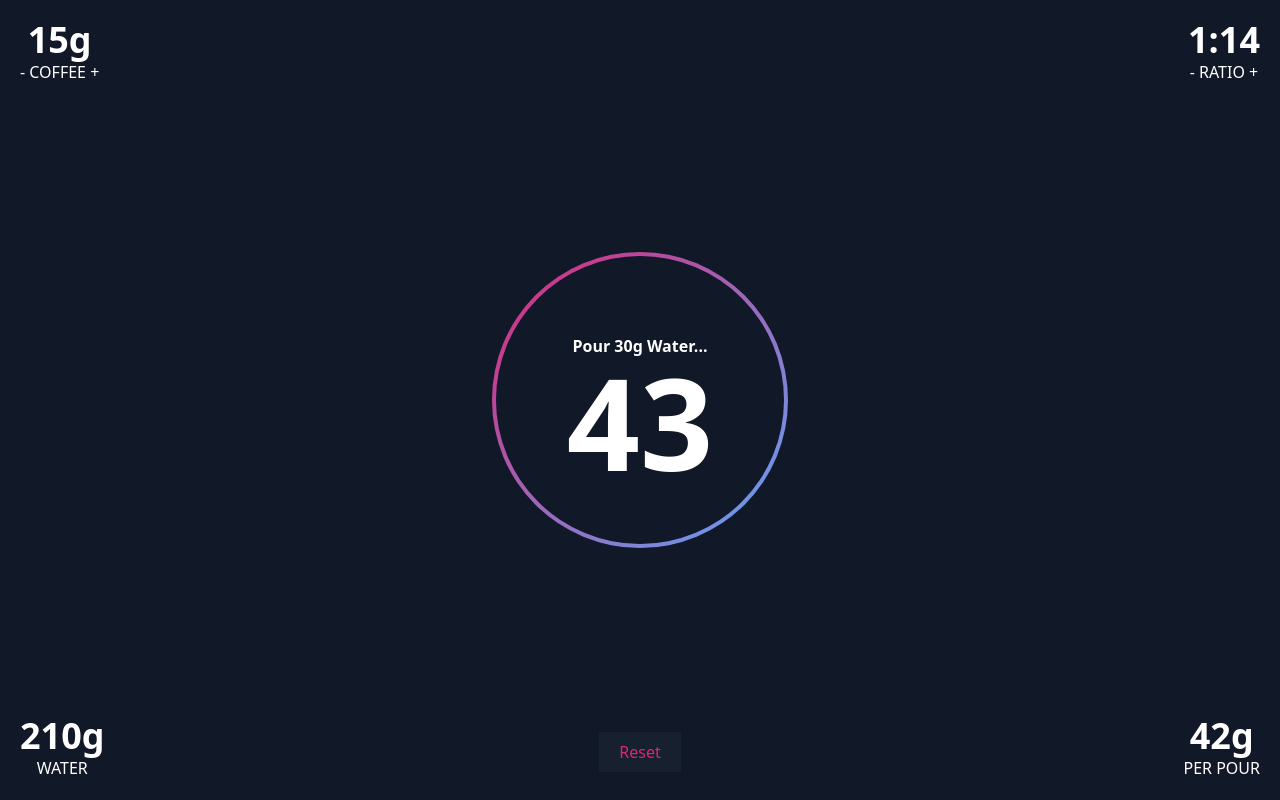
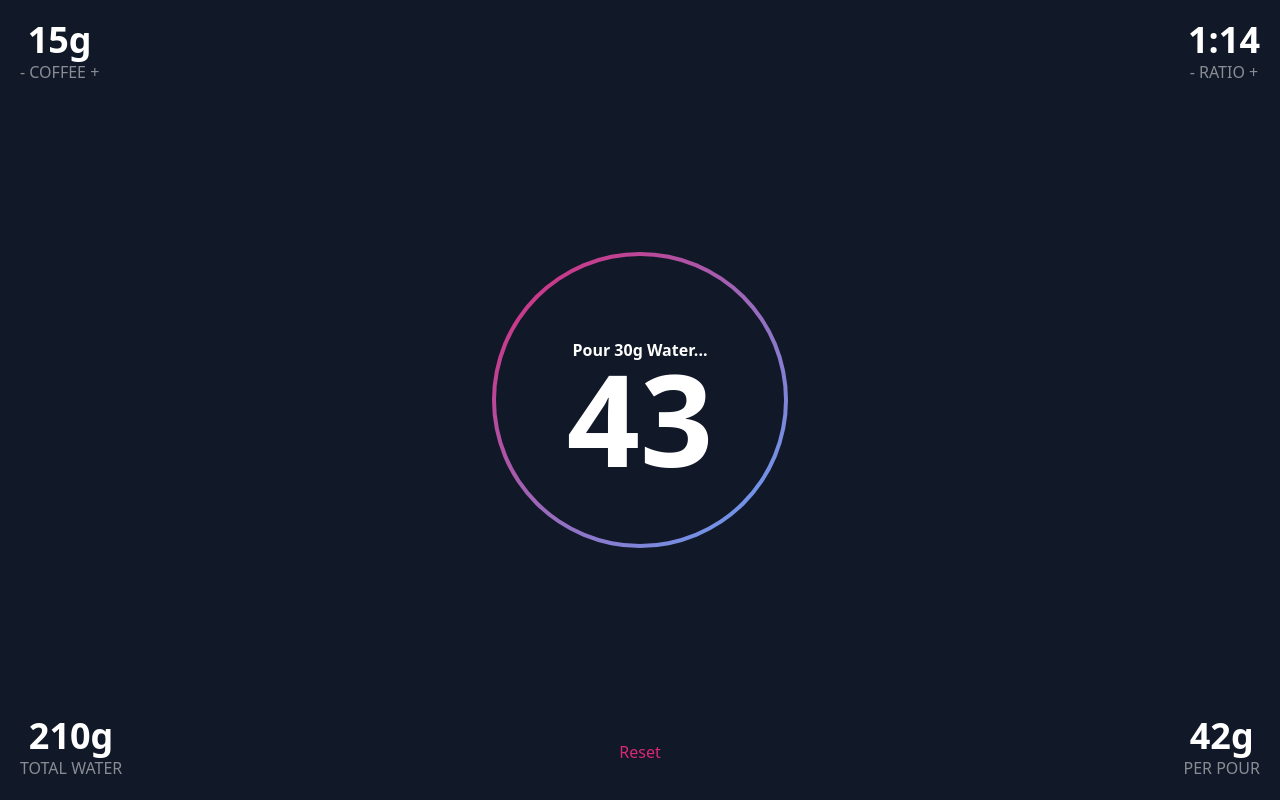
Before and after one commit to brucevz/minimalist-coffee-app-react, a React (Create React App) app: page / in a window 1280 px wide. Both pictures are taken after a click on the button "Start Bloom". Built offline with nearby package versions, Linux system fonts and the light colour scheme.

Commit message:
Minor CSS fixes

```diff
--- a/src/App.js
+++ b/src/App.js
@@ -46,7 +46,7 @@
     <div className="bg-gray-900 absolute inset-0 flex justify-center items-center flex-col">
 
       <button
-        className="absolute bottom-7 px-5 focus:outline-none bg-opacity-50 text-pink-600 p-2 bg-gray-800 "
+        className="absolute bottom-7 px-5 focus:outline-none bg-opacity-50 text-pink-600 p-2  "
         onClick={reset}
       >
         Reset
@@ -55,7 +55,7 @@
         className="text-white text-center  cursor-pointer select-none	 absolute top-5 left-5"
       >
         <div className="font-bold text-4xl">{coffeeAmount}g</div>
-        <div className="text-opacity-40 font-light">-  COFFEE  +</div>
+        <div className="opacity-50 font-light">-  COFFEE  +</div>
           <div  style={{
               position: 'absolute',
               top: '0',
@@ -83,7 +83,7 @@
 
       >
         <div className="font-bold text-4xl">1:{ratioAmount}</div>
-        <div className="text-opacity-40 font-light">-  RATIO  +</div>
+        <div className="opacity-50 font-light">-  RATIO  +</div>
           <div  style={{
               position: 'absolute',
               top: '0',
@@ -109,12 +109,12 @@
 
       <div className="text-white text-center absolute bottom-5 left-5">
         <div className="font-bold text-4xl">{coffeeAmount * ratioAmount}g</div>
-        <div className="text-opacity-40 font-light">WATER</div>
+        <div className="text-opacity-50 opacity-50 font-light">TOTAL WATER</div>
       </div>
 
       <div className="text-white  text-center absolute bottom-5 right-5">
         <div className="font-bold text-4xl">{(coffeeAmount * ratioAmount)/ 5}g</div>
-        <div className="text-opacity-40 font-light">PER POUR</div>
+        <div className="text-opacity-40 opacity-50 font-light">PER POUR</div>
       </div>
       {timerStatus === "DONE" ? (
         <PourList coffeeAmount={coffeeAmount} ratioAmount={ratioAmount} />
--- a/src/Countdown.js
+++ b/src/Countdown.js
@@ -7,7 +7,7 @@
         onClick={stopBloom}
         className="bg-gray-900 hover:bg-gray-800 text-9xl focus:outline-none text-white rounded-full focus:border-0  h-72 w-72 font-bold "
       >
-        <span className=' absolute block pb-5 text-base   relative top-5 text-center text-white'>Pour {pour1Amount * 2}g Water... </span>
+        <span className=' absolute block pb-3 text-base   relative top-5 text-center text-white'>Pour {pour1Amount * 2}g Water... </span>
         {seconds}
       </button>
             </div>
```
